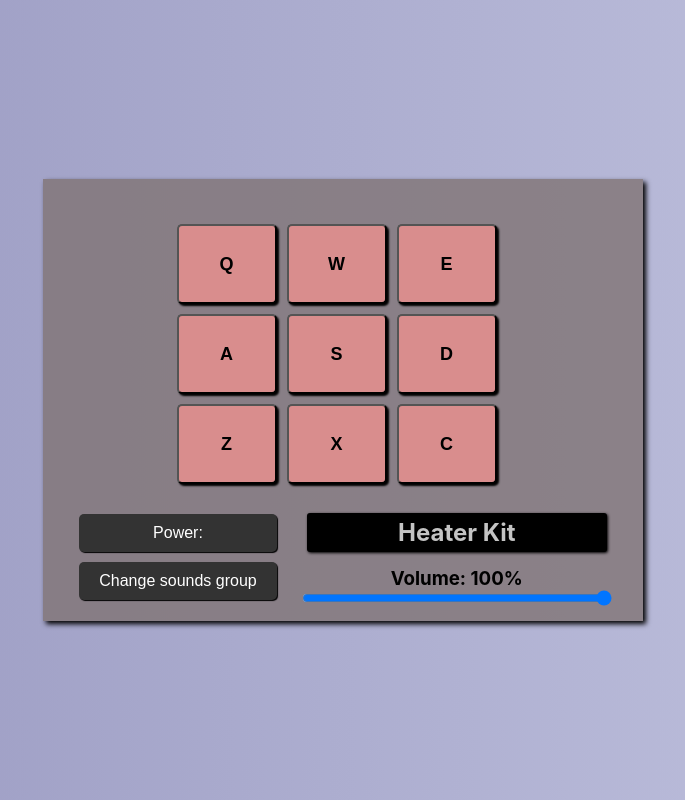
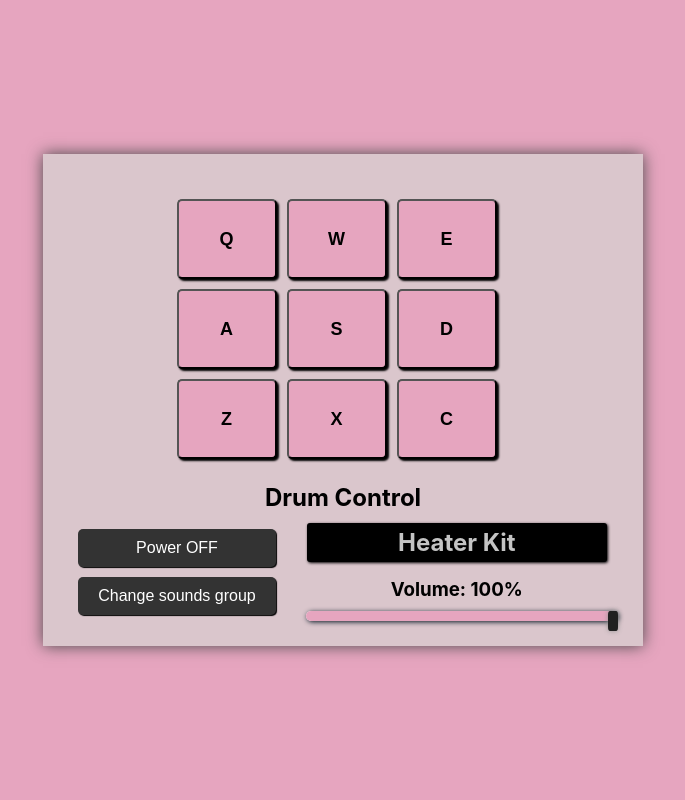
Before and after one commit to Volkoviysash/Ba-Dum-Tss, a React (Create React App) app: page / in a window 1280 px wide. Shown: the whole page, without its empty margins (297-982 px from the left). Built offline with nearby package versions, Linux system fonts and the light colour scheme.

Commit message:
add power on off

```diff
--- a/src/App.js
+++ b/src/App.js
@@ -130,10 +130,16 @@
     smoothPianoKit: audioKeys2,
   };
 
+  const [power, setPower] = useState(true);
   const [volume, setVolume] = useState(1);
   const [soundGroupName, setSoundGroupName] = useState("heaterKit");
   const [sounds, setSounds] = useState(soundsGroup[soundGroupName]);
   const [trackName, setTrackName] = useState("");
+
+  const powerSwitch = () => {
+    setPower(!power);
+    console.log(power);
+  };
 
   const changeSoundGroup = () => {
     setTrackName("");
@@ -160,8 +166,10 @@
   return (
     <div className="App">
       <div id="drum-machine">
-        <DrumPad soundsArray={sounds} playTrack={playTrack} />
+        <DrumPad power={power} soundsArray={sounds} playTrack={playTrack} />
         <DrumControl
+          power={power}
+          powerSwitch={powerSwitch}
           soundTitle={trackName || soundsName[soundGroupName]}
           changeSoundGroup={changeSoundGroup}
           volume={volume}
--- a/src/Components/DrumControl.jsx
+++ b/src/Components/DrumControl.jsx
@@ -2,15 +2,20 @@
 
 const DrumControl = ({
   power,
+  powerSwitch,
   changeSoundGroup,
   soundTitle,
   volume,
   handleVolumeChange,
 }) => {
   return (
+    <div className="controleBlock">
+      <h2>Drum Control</h2>
       <div className="controle">
         <div className="leftCol">
-        <button className="power">Power: {power}</button>
+          <button className="power" onClick={powerSwitch}>
+            {power ? "Power OFF" : "Power ON"}
+          </button>
           <button className="changeSoundGroup" onClick={changeSoundGroup}>
             Change sounds group
           </button>
@@ -29,6 +34,7 @@
           />
         </div>
       </div>
+    </div>
   );
 };
 
--- a/src/Components/DrumPad.jsx
+++ b/src/Components/DrumPad.jsx
@@ -1,10 +1,11 @@
 import React from "react";
 import DrumKey from "./DrumKey";
 
-function DrumPad({ soundsArray, playTrack, volume }) {
+function DrumPad({ power, soundsArray, playTrack }) {
   return (
     <div id="drum-pad">
-      {soundsArray.map((audioKey) => (
+      {power
+        ? soundsArray.map((audioKey) => (
             <DrumKey
               key={audioKey.keyLetter}
               trackName={audioKey.trackName}
@@ -13,6 +14,14 @@
               sound={audioKey.audioLink}
               playTrack={playTrack}
             />
+          ))
+        : soundsArray.map((audioKey) => (
+            <DrumKey
+              key={audioKey.keyLetter}
+              keyCode={audioKey.keyCode}
+              audioKey={audioKey.keyLetter}
+              sound="#"
+            />
           ))}
     </div>
   );
--- a/src/index.css
+++ b/src/index.css
@@ -5,8 +5,8 @@
 }
 
 :root {
-  --main-color: rgb(189, 149, 165);
-  --drum-background: #7f7373c7;
+  --main-color: rgb(230, 165, 191);
+  --drum-background: #d8d0d0c7;
   --app-background: rgb(193, 195, 223);
 }
 
@@ -16,11 +16,7 @@
     "Ubuntu", "Cantarell", "Fira Sans", "Droid Sans", "Helvetica Neue",
     sans-serif;
   user-select: none;
-  background: linear-gradient(
-    90deg,
-    rgb(152, 152, 192) 0%,
-    rgb(193, 195, 223) 100%
-  );
+  background: var(--main-color);
 }
 
 code {
@@ -41,7 +37,7 @@
   height: auto;
   text-align: center;
   background-color: var(--drum-background);
-  box-shadow: black 3px 3px 5px;
+  box-shadow: rgb(73, 73, 73) 0px 0px 15px;
   padding: 15px;
 }
 
@@ -64,7 +60,7 @@
   font-weight: 900;
   box-sizing: border-box;
   cursor: pointer;
-  background-color: rgb(217, 141, 141);
+  background-color: var(--main-color);
   margin-top: 10px;
   box-shadow: black 2px 2px 2px;
 }
@@ -86,6 +82,12 @@
   display: block;
 }
 
+.controleBlock {
+  display: flex;
+  flex-direction: column;
+  border-radius: 5px;
+}
+
 .controle {
   display: flex;
   flex-direction: row;
@@ -97,7 +99,7 @@
 .rightCol {
   display: flex;
   flex-direction: column;
-  margin: 0 10px;
+  margin: 5px 10px;
 }
 
 .changeSoundGroup,
@@ -121,7 +123,7 @@
 #display {
   color: rgb(196, 196, 196);
   padding: 5px 10px;
-  margin: 5px;
+  margin: 6px;
   border-radius: 3px;
   width: 300px;
   background-color: rgb(0, 0, 0);
@@ -129,5 +131,51 @@
 }
 
 .volumeTitle {
-  margin-top: 10px;
+  margin: 10px 0px 5px;
 }
+
+.volumeInput {
+  /* Set the width and height */
+  width: 100%;
+  height: 0px;
+  margin: 5px;
+  -webkit-appearance: none;
+  appearance: none;
+  border-radius: 10px;
+  padding: 5px 0;
+  box-shadow: 1px 1px 5px #071724;
+}
+
+/* Style the thumb */
+.volumeInput::-webkit-slider-thumb {
+  -webkit-appearance: none;
+  appearance: none;
+  width: 10px;
+  height: 20px;
+  background-color: rgb(33, 33, 33);
+  border-radius: 20%;
+  box-shadow: 0 0 5px rgb(146, 146, 146);
+}
+
+/* Style the track */
+.volumeInput::-webkit-slider-runnable-track {
+  height: 10px;
+  background-color: var(--main-color);
+  border-radius: 5px;
+}
+
+/* Style the thumb on Firefox */
+.volumeInput::-moz-range-thumb {
+  width: 20px;
+  height: 20px;
+  background-color: var(--main-color);
+  border-radius: 50%;
+  box-shadow: 0 0 5px #2196f3;
+}
+
+/* Style the track on Firefox */
+.volumeInput::-moz-range-track {
+  height: 10px;
+  background-color: var(--main-color);
+  border-radius: 5px;
+}
```
Lines whose indentation alone changed are shown as unchanged.
